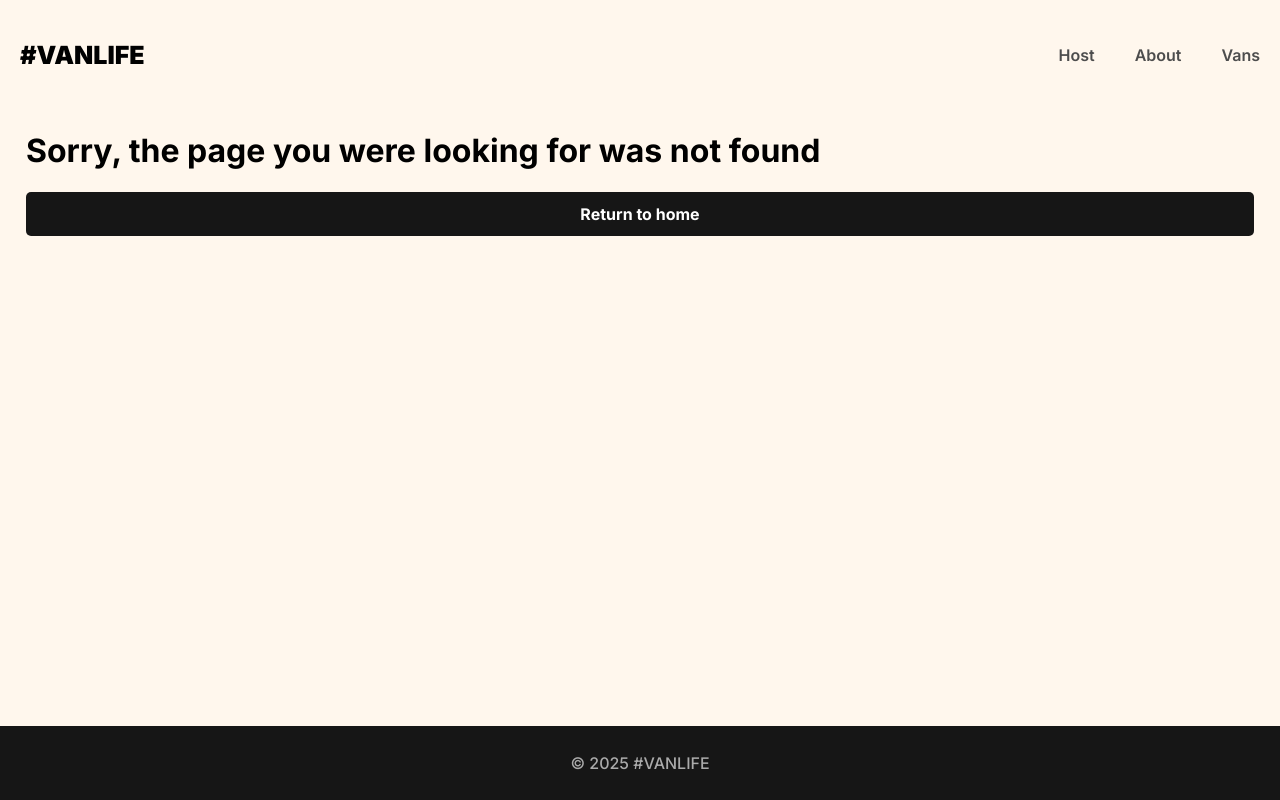
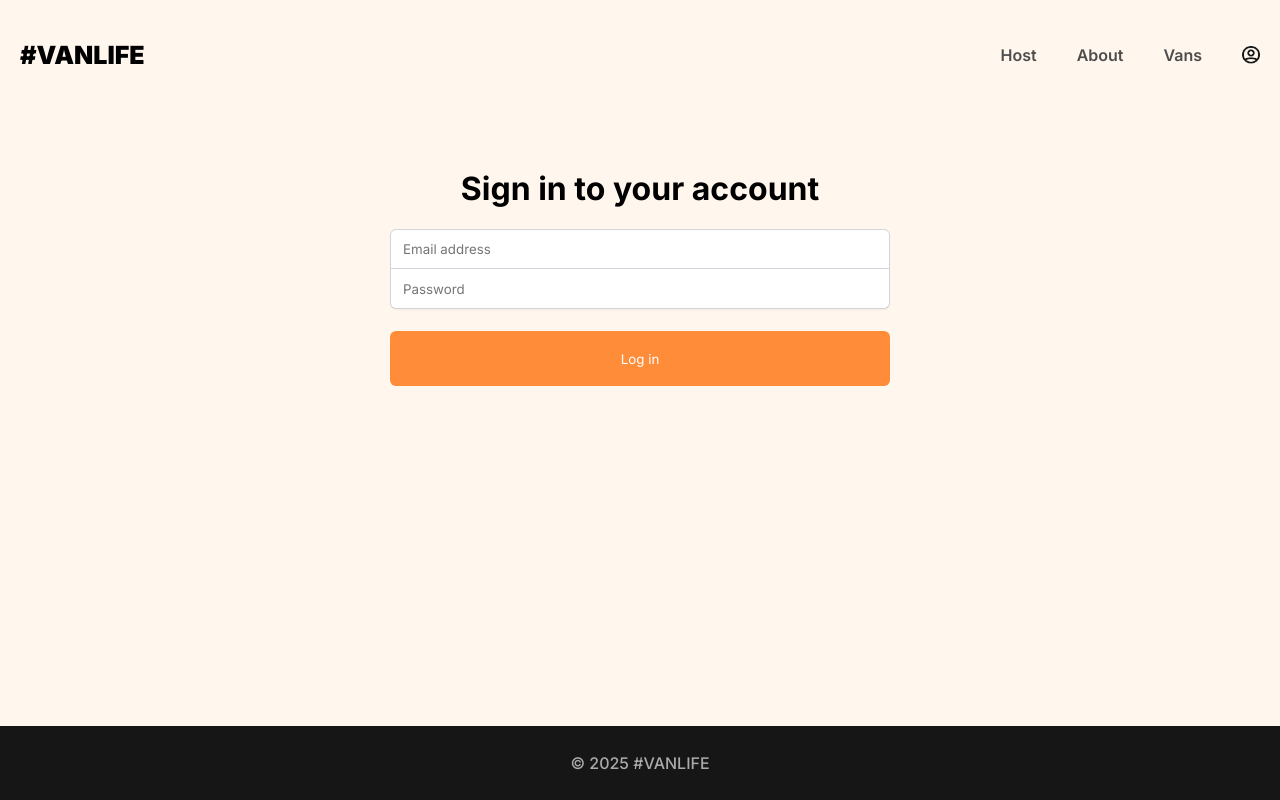
Before and after one commit to Petran86/6-van-life-project, a React (Vite) app: page /login in a window 1280 px wide. Before the commit this address had no page. Built offline with nearby package versions, Linux system fonts and the light colour scheme; what miragejs would draw is missing.

Commit message:
Refactored fetch requests, added login page
Implemented protected route for host pages. Working on authenticating users

```diff
--- a/src/App.jsx
+++ b/src/App.jsx
@@ -3,6 +3,7 @@
 import About from "./pages/About";
 import Vans from "./pages/Vans/Vans.jsx";
 import VanDetail from "./pages/Vans/VanDetail.jsx";
+import Login from "./pages/Login.jsx";
 import Dashboard from "./pages/Host/Dashboard.jsx";
 import Income from "./pages/Host/Income.jsx";
 import Reviews from "./pages/Host/Reviews.jsx";
@@ -14,6 +15,7 @@
 import NotFound from "./pages/NotFound.jsx";
 import Layout from "./components/Layout.jsx";
 import HostLayout from "./components/HostLayout.jsx";
+import AuthRequired from "./components/AuthRequired.jsx";
 
 import "./server.js";
 
@@ -26,7 +28,8 @@
           <Route path="about" element={<About />} />
           <Route path="vans" element={<Vans />} />
           <Route path="vans/:id" element={<VanDetail />} />
-
+          <Route path="login" element={<Login />} />
+          <Route element={<AuthRequired />}>
             <Route path="host" element={<HostLayout />}>
               <Route index element={<Dashboard />} />
               <Route path="income" element={<Income />} />
@@ -38,6 +41,7 @@
                 <Route path="photos" element={<HostVanPhotos />} />
               </Route>
             </Route>
+          </Route>
           <Route path="*" element={<NotFound />} />
         </Route>
       </Routes>
--- /dev/null
+++ b/src/api.js
@@ -0,0 +1,52 @@
+// A function whose only purpose is to delay execution
+// for the specified # of milliseconds when used w/ `await`
+// e.g. inside an async function:
+// await sleep(2000)  => pauses the function for 2 seconds before moving on
+// function sleep(ms) {
+//     return new Promise(resolve => setTimeout(() => resolve(), ms))
+// }
+
+export async function getVans(id) {
+    const url = id ? `/api/vans/${id}` : "/api/vans"
+    const res = await fetch(url)
+    if(!res.ok) {
+        throw {
+            message: "Failed to fetch vans.",
+            statusText: res.statusText,
+            status: res.status
+        }
+    }
+    const data = await res.json()
+    return data.vans
+}
+
+export async function getHostVans(id) {
+    const url = id ? `/api/host/vans/${id}` : "/api/host/vans"
+    const res = await fetch(url)
+    if (!res.ok) {
+        throw {
+            message: "Failed to fetch vans",
+            statusText: res.statusText,
+            status: res.status
+        }
+    }
+    const data = await res.json()
+    return data.vans
+}
+
+export async function loginUser(creds) {
+    const res = await fetch("/api/login",
+        { method: "post", body: JSON.stringify(creds) }
+    )
+    const data = await res.json()
+
+    if (!res.ok) {
+        throw {
+            message: data.message,
+            statusText: res.statusText,
+            status: res.status
+        }
+    }
+
+    return data
+}
--- /dev/null
+++ b/src/components/AuthRequired.jsx
@@ -0,0 +1,11 @@
+import { Outlet, Navigate } from "react-router";
+
+export default function AuthRequired() {
+  const authenticated = false;
+  if (!authenticated) {
+    return (
+      <Navigate to="/login" state={{ message: "You must log in first" }} />
+    );
+  }
+  return <Outlet />;
+}
--- a/src/components/Header.jsx
+++ b/src/components/Header.jsx
@@ -1,4 +1,5 @@
 import { Link, NavLink } from "react-router";
+import imageUrl from "../assets/images/avatar-icon.png";
 
 export default function Header() {
   const activeStyle = {
@@ -31,6 +32,9 @@
         >
           Vans
         </NavLink>
+        <Link to="login" className="login-link">
+          <img src={imageUrl} className="login-icon" />
+        </Link>
       </nav>
     </header>
   );
--- a/src/index.css
+++ b/src/index.css
@@ -55,6 +55,20 @@
 header a:hover {
   color: #161616;
   text-decoration: underline;
+}
+
+header .login-icon {
+  height: 18px;
+  width: 18px;
+}
+
+header .login-link {
+  display: inline-flex;
+  align-items: center;
+}
+
+nav {
+  display: flex;
 }
 
 main {
@@ -473,3 +487,53 @@
   background-color: #161616;
   color: white;
 }
+
+.login-container {
+  display: flex;
+  flex-direction: column;
+  align-items: center;
+  padding-inline: 27px;
+}
+
+.login-form {
+  display: flex;
+  flex-direction: column;
+  width: 100%;
+  max-width: 500px;
+}
+
+.login-form>input {
+  border: 1px solid rgba(209, 213, 219);
+  height: 40px;
+  text-indent: 10px;
+  font-family: "Inter", sans-serif;
+  box-shadow: 0px 1px 2px rgba(0, 0, 0, 0.05);
+  font-weight: 400;
+}
+
+.login-form>input:focus {
+  outline: none;
+}
+
+.login-form>input:first-of-type {
+  border-radius: 6px 6px 0px 0px;
+}
+
+.login-form>input:last-of-type {
+  border-radius: 0px 0px 6px 6px;
+  border-top: none;
+}
+
+.login-form>button {
+  background-color: #FF8C38;
+  border: none;
+  border-radius: 6px;
+  height: 55px;
+  margin-top: 22px;
+  color: white;
+  font-family: "Inter", sans-serif;
+}
+
+.login-first {
+  color: red;
+}
--- a/src/pages/Host/HostVanDetail.jsx
+++ b/src/pages/Host/HostVanDetail.jsx
@@ -1,9 +1,12 @@
 import { useState, useEffect } from "react";
 import { useParams, Link, NavLink, Outlet } from "react-router";
+import { getHostVans } from "../../api";
 
 export default function HostVanDetail() {
-  const params = useParams();
   const [van, setVan] = useState(null);
+  const [loading, setLoading] = useState(false);
+  const [error, setError] = useState(null);
+  const { id } = useParams();
 
   const activeStyle = {
     fontWeight: "bold",
@@ -12,13 +15,26 @@
   };
 
   useEffect(() => {
-    fetch(`/api/host/vans/${params.id}`)
-      .then((res) => res.json())
-      .then((data) => setVan(data.vans));
-  }, [params.id]);
+    async function loadVans() {
+      setLoading(true);
+      try {
+        const data = getHostVans(id);
+        setVan(data);
+      } catch (err) {
+        setError(err);
+      } finally {
+        setLoading(false);
+      }
+    }
+    loadVans();
+  }, [id]);
 
-  if (!van) {
-    return <h1>Loading...</h1>;
+  if (loading) {
+    return <h1 aria-label="polite">Loading...</h1>;
+  }
+
+  if (error) {
+    return <h1 aria-label="assertive">There was an error: {error.message}</h1>;
   }
 
   return (
--- a/src/pages/Host/HostVans.jsx
+++ b/src/pages/Host/HostVans.jsx
@@ -1,13 +1,25 @@
 import { useState, useEffect } from "react";
 import { Link } from "react-router";
+import { getHostVans } from "../../api";
 
 export default function HostVans() {
   const [vans, setVans] = useState([]);
+  const [loading, setLoading] = useState(false);
+  const [error, setError] = useState(null);
 
   useEffect(() => {
-    fetch("/api/host/vans")
-      .then((res) => res.json())
-      .then((data) => setVans(data.vans));
+    async function loadVans() {
+      setLoading(true);
+      try {
+        const data = await getHostVans();
+        setVans(data);
+      } catch (err) {
+        setError(err);
+      } finally {
+        setLoading(false);
+      }
+    }
+    loadVans();
   }, []);
 
   const hostVansEls = vans.map((van) => (
@@ -22,15 +34,19 @@
     </Link>
   ));
 
+  if (loading) {
+    return <h1 aria-live="polite">Loading...</h1>;
+  }
+
+  if (error) {
+    return <h1 aria-live="assertive">There was an error: {error.message}</h1>;
+  }
+
   return (
     <section>
       <h1 className="host-vans-title">Your listed vans</h1>
       <div className="host-vans-list">
-        {vans.length > 0 ? (
-          <section>{hostVansEls}</section>
-        ) : (
-          <h2>Loading...</h2>
-        )}
+        {vans.length > 0 && <section>{hostVansEls}</section>}
       </div>
     </section>
   );
--- /dev/null
+++ b/src/pages/Login.jsx
@@ -0,0 +1,49 @@
+import { useState } from "react";
+import { useLocation } from "react-router";
+
+export default function Login() {
+  const [loginFormData, setLoginFormData] = useState({
+    email: "",
+    password: "",
+  });
+  const location = useLocation();
+
+  function handleSubmit(e) {
+    e.preventDefault();
+    console.log(loginFormData);
+  }
+
+  function handleChange(e) {
+    const { name, value } = e.target;
+    setLoginFormData((prev) => ({
+      ...prev,
+      [name]: value,
+    }));
+  }
+
+  const message = location.state?.message || "";
+
+  return (
+    <div className="login-container">
+      <h3 className="login-first">{message}</h3>
+      <h1>Sign in to your account</h1>
+      <form onSubmit={handleSubmit} className="login-form">
+        <input
+          name="email"
+          onChange={handleChange}
+          type="email"
+          placeholder="Email address"
+          value={loginFormData.email}
+        />
+        <input
+          name="password"
+          onChange={handleChange}
+          type="password"
+          placeholder="Password"
+          value={loginFormData.password}
+        />
+        <button>Log in</button>
+      </form>
+    </div>
+  );
+}
--- a/src/pages/Vans/VanDetail.jsx
+++ b/src/pages/Vans/VanDetail.jsx
@@ -1,16 +1,36 @@
 import { useState, useEffect } from "react";
 import { Link, useParams, useLocation } from "react-router";
+import { getVans } from "../../api";
 
 export default function VanDetail() {
-  const params = useParams();
+  const [van, setVan] = useState(null);
+  const [loading, setLoading] = useState(false);
+  const [error, setError] = useState(null);
+  const { id } = useParams();
   const location = useLocation();
-  const [van, setVan] = useState(null);
 
   useEffect(() => {
-    fetch(`/api/vans/${params.id}`)
-      .then((res) => res.json())
-      .then((data) => setVan(data.vans));
-  }, [params.id]);
+    async function loadVans() {
+      setLoading(true);
+      try {
+        const data = await getVans(id);
+        setVan(data);
+      } catch (err) {
+        setError(err);
+      } finally {
+        setLoading(false);
+      }
+    }
+    loadVans();
+  }, [id]);
+
+  if (loading) {
+    return <h1 aria-live="polite">Loading...</h1>;
+  }
+
+  if (error) {
+    return <h1 aria-live="assertive">There was an error: {error.message}</h1>;
+  }
 
   const search = location.state?.search || ""; //optional chaining (if state exists look for search)
   //we can then modify the "to" prop in link so it can return to the previous page with the searchParams intact
@@ -21,7 +41,7 @@
       <Link to={`..${search}`} relative="path" className="back-button">
         &larr;<span>Back to {type} vans</span>
       </Link>
-      {van ? (
+      {van && (
         <div className="van-detail">
           <img src={van.imageUrl} alt={`Image of ${van.name}`} />
           <i className={`van-type ${van.type} selected`}>{van.type}</i>
@@ -32,8 +52,6 @@
           <p>{van.description}</p>
           <button className="link-button">Rent this van</button>
         </div>
-      ) : (
-        <h2>Loading...</h2>
       )}
     </div>
   );
--- a/src/pages/Vans/Vans.jsx
+++ b/src/pages/Vans/Vans.jsx
@@ -1,21 +1,31 @@
 import { useState, useEffect } from "react";
 import { Link, useSearchParams } from "react-router";
+import { getVans } from "../../api";
 
 export default function Vans() {
   /** SEARCH PARAMS VARIABLES */
   const [searchParams, setSearchParams] = useSearchParams();
   /** STATE VARIABLES */
   const [vans, setVans] = useState([]);
+  const [loading, setLoading] = useState(false);
+  const [error, setError] = useState(null);
 
   const typeFilter = searchParams.get("type");
 
   /** GET DATA FROM API */
   useEffect(() => {
-    fetch("/api/vans")
-      .then((res) => res.json())
-      .then((data) => {
-        setVans(data.vans);
-      });
+    async function loadVans() {
+      setLoading(true);
+      try {
+        const data = await getVans();
+        setVans(data);
+      } catch (err) {
+        setError(err);
+      } finally {
+        setLoading(false);
+      }
+    }
+    loadVans();
   }, []);
 
   const displayedVans = typeFilter
@@ -27,7 +37,7 @@
     <div key={van.id} className="van-tile">
       <Link
         to={van.id}
-        state={{ search: `?${searchParams.toString()}`, type: typeFilter }} //keeps the history state in the URL
+        state={{ search: `?${searchParams.toString()}`, type: typeFilter }} //keeps the history state in the URL (link state)
         aria-label={`View details for ${van.name}, priced at $${van.price} per day`}
       >
         <img src={van.imageUrl} alt={`Image of ${van.name}`} />
@@ -42,6 +52,14 @@
       </Link>
     </div>
   ));
+
+  if (loading) {
+    return <h1 aria-live="polite">Loading...</h1>;
+  }
+
+  if (error) {
+    return <h1 aria-live="assertive">There was an error: {error.message}</h1>;
+  }
 
   return (
     <div className="van-list-container">
```
Also changed, not shown: src/assets/images/avatar-icon.png (added). Lines whose indentation alone changed are shown as unchanged.
